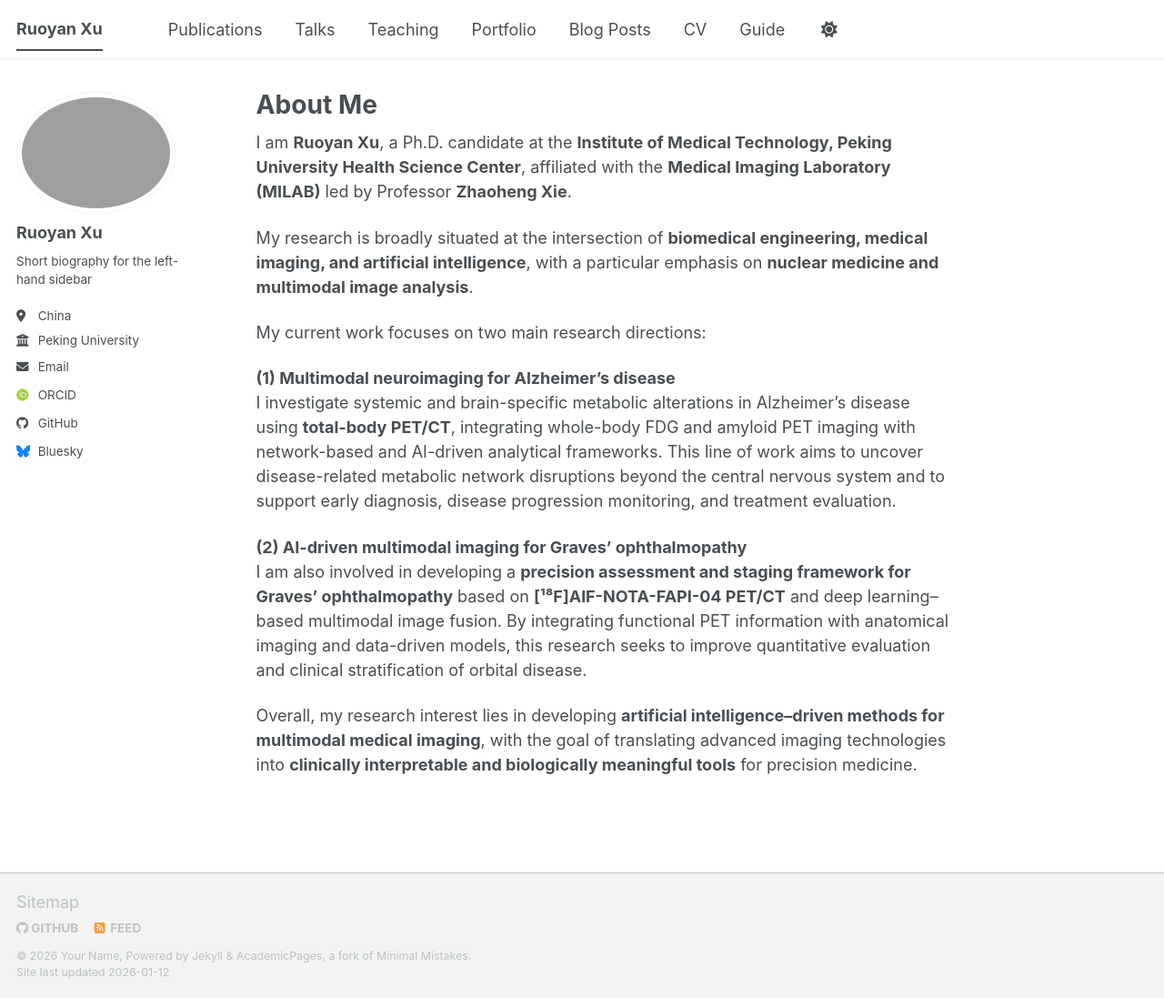
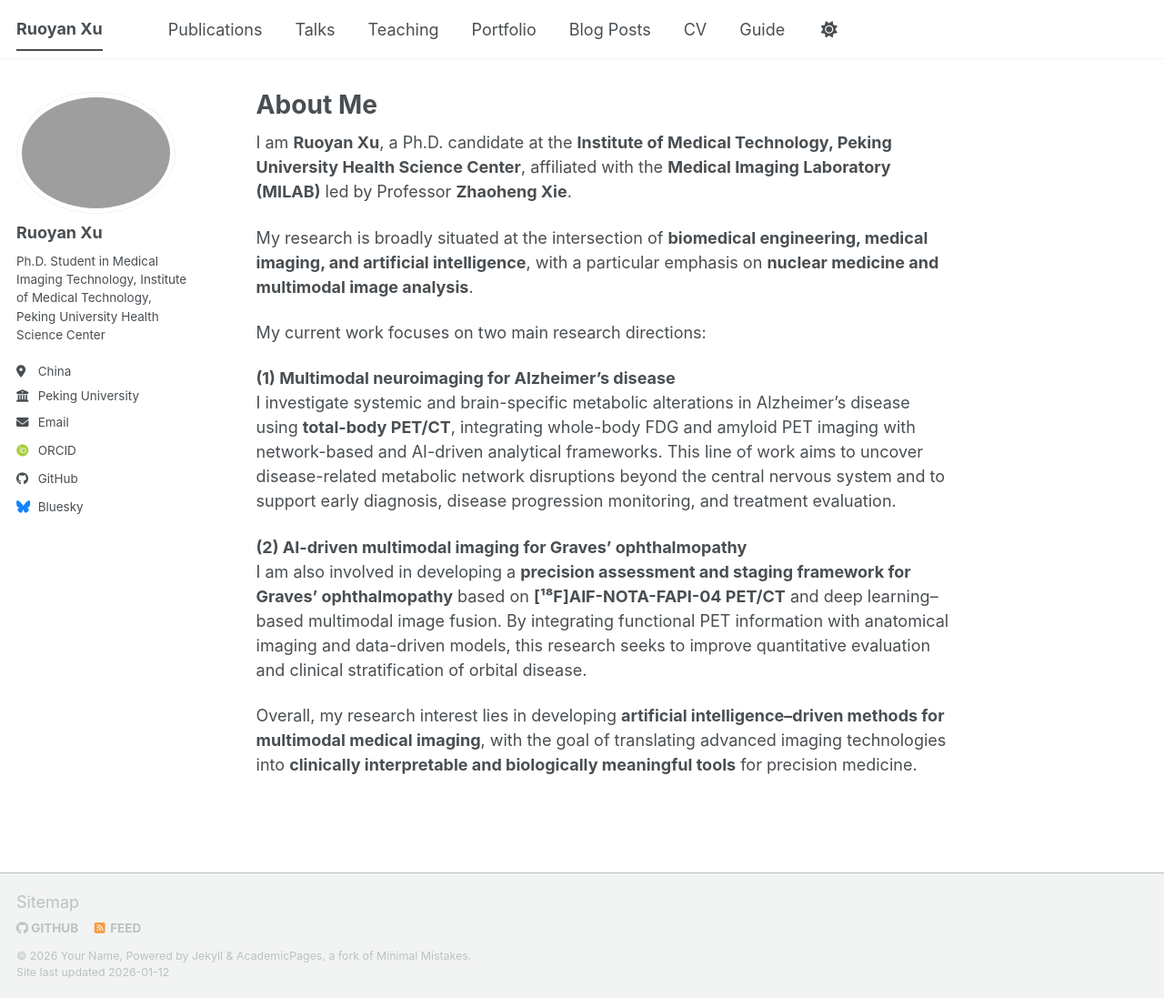
Before and after one commit to ruoyanxu-411/ruoyanxu-411.github.io, a Jekyll site: the page built from _pages/about.md, in a window 1280 px wide and 1097 px high. Shown: the whole window at 91% size. Built offline with Jekyll 4.4.1, drawn with Linux system fonts in a browser that asks for light colours; some web fonts are replaced; a script bundle is joined from its source files by our own code; library files that are not in the unit come from our copies.

Commit message:
Update _config.yml

```diff
--- a/_config.yml
+++ b/_config.yml
@@ -25,7 +25,7 @@ author:
   avatar           : "profile.png"
   name             : "Ruoyan Xu"
   pronouns         : # example: "she/her"
-  bio              : "Short biography for the left-hand sidebar"
+  bio              : "Ph.D. Student in Medical Imaging Technology, Institute of Medical Technology, Peking University Health Science Center"
   location         : "China"
   employer         : "Peking University"
   uri              : # URL
```
